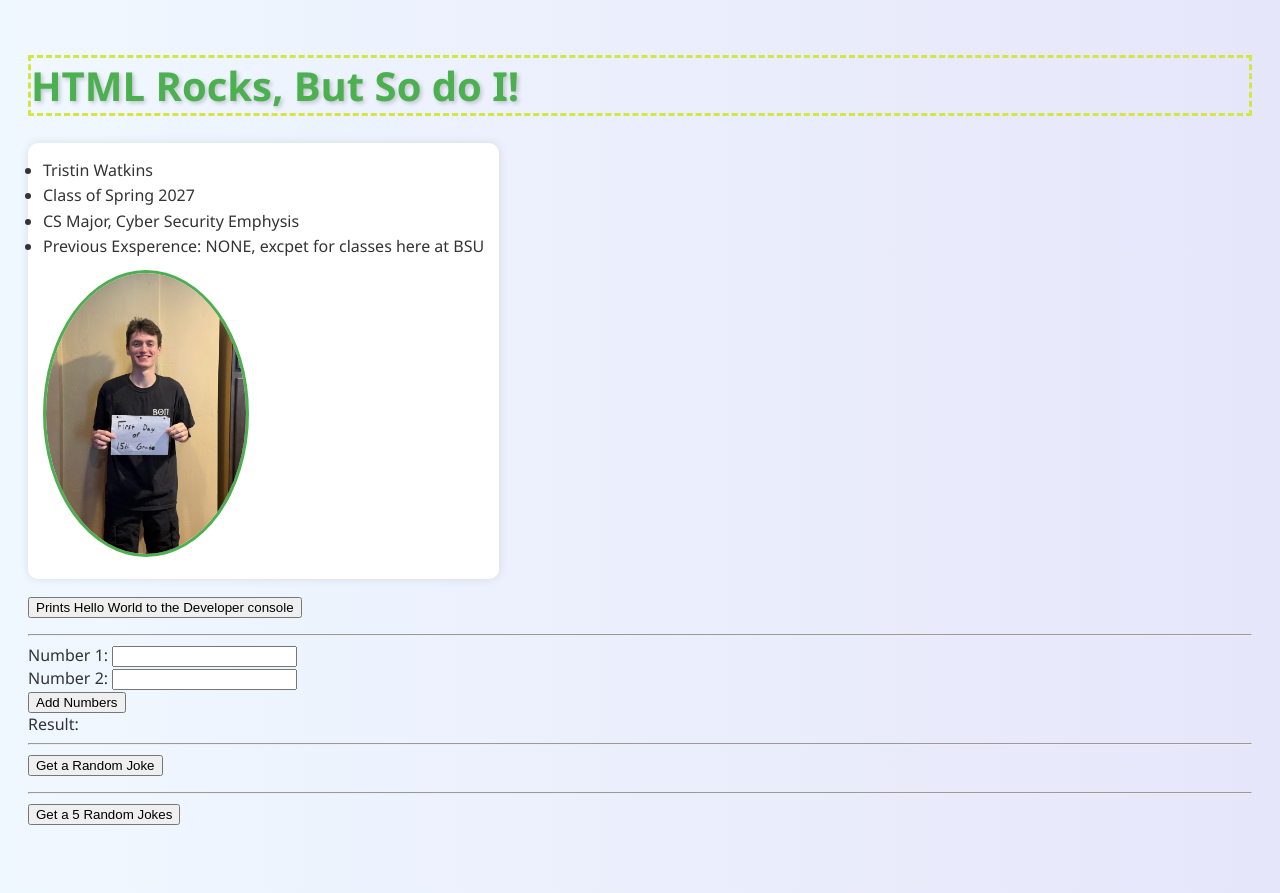
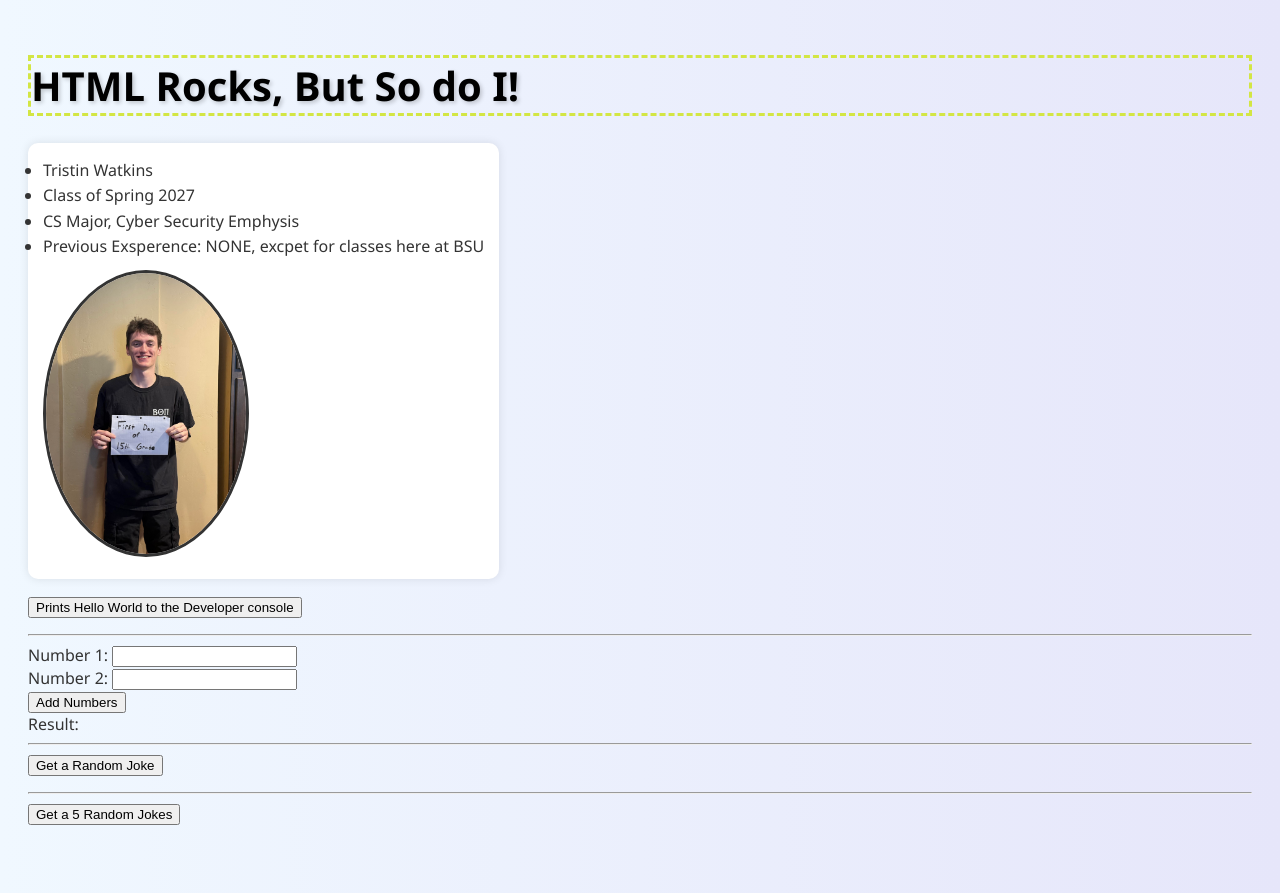
Before and after one commit to TRISTINWATKINS/M2.2Lab, a website: page index.html in a window 1280 px wide. Drawn offline with Linux system fonts and the light colour scheme.

Commit message:
chnaged color because Green is ugly and i didnt like it as much as black looked

```diff
--- a/css/style.css
+++ b/css/style.css
@@ -40,7 +40,7 @@ body {
 
 h1 {
   font-size: 2.5rem;
-  color: #4CAF50;
+  color: black;
   text-shadow: 2px 2px 4px rgba(0,0,0,0.2);
 }
 
@@ -55,12 +55,12 @@ ul {
 
 img {
   border-radius: 50%;
-  border: 3px solid #4CAF50;
+  border: 3px solid #333;
   margin-top: 10px;
 }
 
 button:hover {
-  background-color: #4CAF50;
+  background-color: #333;
   color: white;
   cursor: pointer;
   transition: all 0.3s ease;
```
